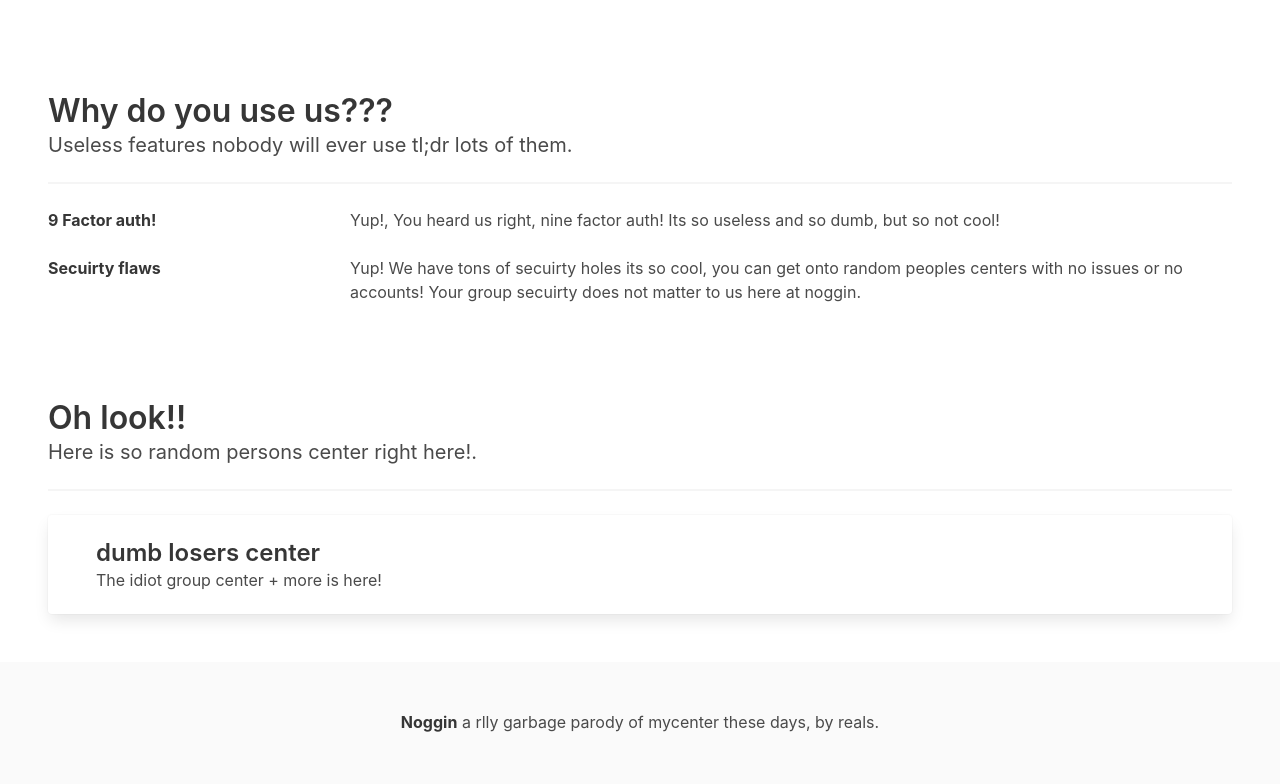
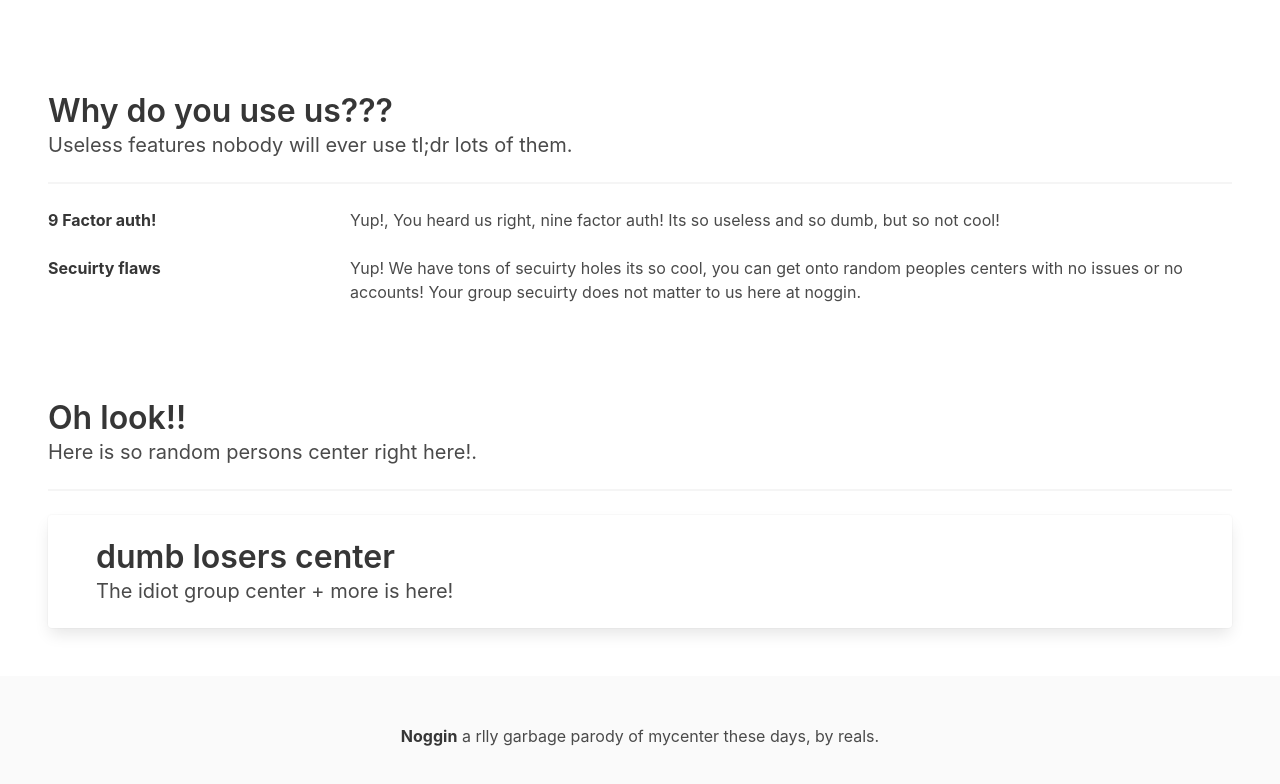
Before and after one commit to ItsMrReals/hyra, a plain HTML site: page index.html in a window 1280 px wide. Shown: the part 683-1467 px from the top of the page. Drawn offline with nearby package versions, Linux system fonts and the light colour scheme; some packages are replaced by stand-ins of ours; a script that the page names is missing.

Commit message:
Update index.html

```diff
--- a/index.html
+++ b/index.html
@@ -119,8 +119,8 @@
 
             <div class="media-content">
 
-              <p class="title is-4"> dumb losers center</p>
-              <p class="subtitle is-6">The idiot group center + more is here!</p>
+              <p class="title "> dumb losers center</p>
+              <p class="subtitle ">The idiot group center + more is here!</p>
 
             </div>
           </div>
```
